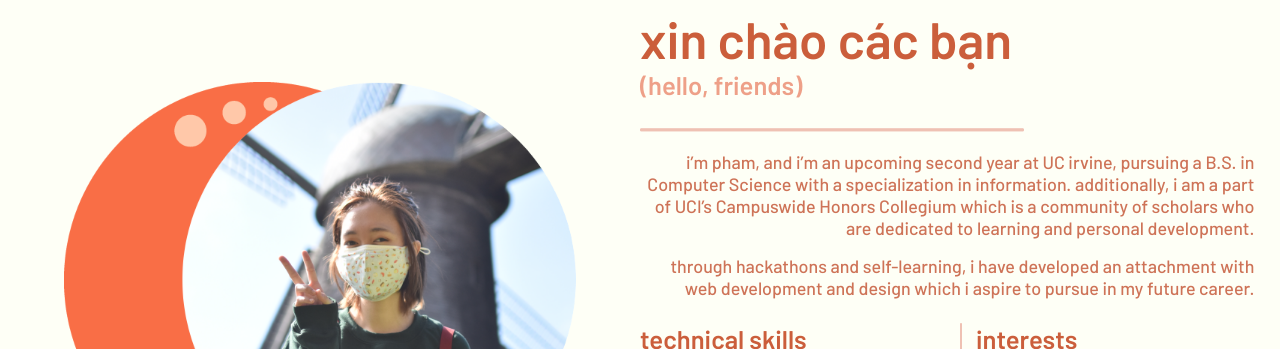
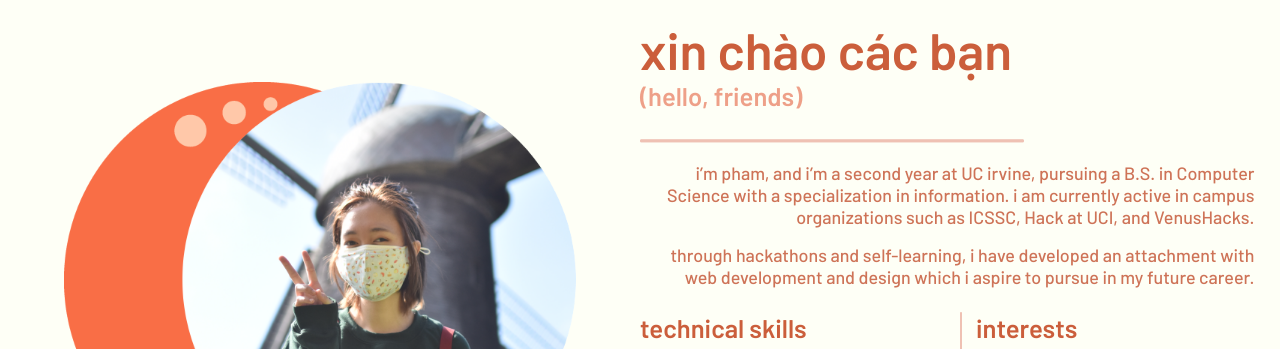
Before and after one commit to nmpham2/nmpham2.github.io, a plain HTML site: page index.html in a window 1280 px wide. Shown: the part 920-1269 px from the top of the page. Drawn offline with Linux system fonts and the light colour scheme.

Commit message:
fellowship changes

```diff
--- a/index.html
+++ b/index.html
@@ -55,11 +55,11 @@
             </div>
 
             <div class="about-description">
-              <h3>i’m pham, and i’m an upcoming second year at UC irvine, pursuing a B.S. in Computer Science
-                with a specialization in information. additionally, i am a part of UCI’s Campuswide Honors Collegium
-                which is a community of scholars who are dedicated to learning and personal development.</h3>
-                <h3>through hackathons and self-learning, i have developed an attachment with web development and
-                design which i aspire to pursue in my future career.</h3>
+              <p>i’m pham, and i’m a second year at UC irvine, pursuing a B.S. in Computer Science
+                with a specialization in information. i am currently active in campus organizations such as ICSSC,
+                Hack at UCI, and VenusHacks.</p>
+                <p>through hackathons and self-learning, i have developed an attachment with web development and
+                design which i aspire to pursue in my future career.</p>
             </div>
 
             <div class="about-skills">
@@ -78,7 +78,7 @@
               <div class="interests">
                 <h2>interests</h2>
                 <div class="interests-images">
-                  <img src="./about bubbles/game.png" alt="game development" class="game">
+                  <img src="./about bubbles/game.png" alt="game development" id="game">
                   <img src="./about bubbles/social.png" alt="social good" class="social-good">
                   <img src="./about bubbles/figma.png" alt="ui/ux design" class="figma">
                 </div>
--- a/pagestyling.css
+++ b/pagestyling.css
@@ -148,7 +148,7 @@ section:nth-child(4){
   height:auto;
 }
 
-.about-description h3{
+.about-description p{
   font-style: normal;
   font-weight: 500;
   font-size: 1.4vw;
@@ -215,7 +215,7 @@ section:nth-child(4){
   padding-right: .5vw;
 }
 
-.game {
+#game {
   width:35%;
   height:auto;
 }
```
